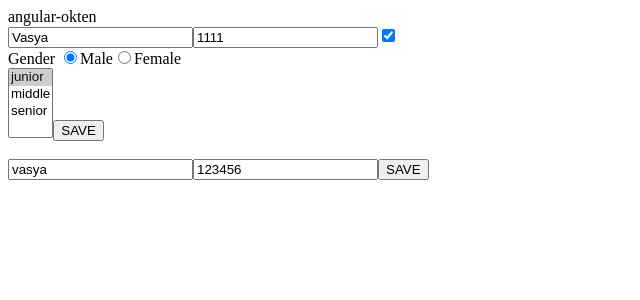
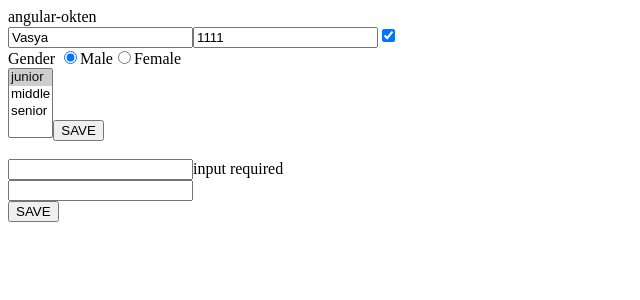
Before and after one commit to OleksandraRiabchenko/angular-okten, an Angular app: page / in a window 1280 px wide. Shown: the top 300 px of the page, without its empty margins (0-640 px from the left). Built offline with nearby package versions, Linux system fonts and the light colour scheme.

Commit message:
Lesson5 td-form & reactive-form

```diff
--- a/src/app/reactive-form/reactive-form.component.html
+++ b/src/app/reactive-form/reactive-form.component.html
@@ -1,6 +1,17 @@
-<form [formGroup]="myForm">
-  <input type="text" formControlName="username">
-  <input type="text" formControlName="password">
+<form [formGroup]="myForm" (ngSubmit)="save()">
+  <div>
+    <input type="text" [formControl]="username">
+    <span *ngIf="myForm.controls.username.errors?.required">input required</span>
+    <span *ngIf="myForm.controls.username.errors?.minlength">
+      min lenght - {{myForm.controls.username.errors?.minlength.requiredLength}}
+      actual lenght - {{myForm.controls.username.errors?.minlength.actualLength}}
+    </span>
+  </div>
+
+  <div>
+    <input type="text" formControlName="password">
+  </div>
+  <!--  <button [disabled]="myForm.invalid">SAVE</button>-->
   <button>SAVE</button>
 
 </form>
--- a/src/app/reactive-form/reactive-form.component.ts
+++ b/src/app/reactive-form/reactive-form.component.ts
@@ -1,6 +1,5 @@
 import {Component, OnInit} from '@angular/core';
-import {FormControl, FormGroup} from "@angular/forms";
-
+import {AbstractControl, FormControl, FormGroup, Validators} from "@angular/forms";
 
 
 @Component({
@@ -10,8 +9,17 @@ import {FormControl, FormGroup} from "@angular/forms";
 })
 export class ReactiveFormComponent implements OnInit {
 
-  username = new FormControl('vasya'); // прив'язка до інпутів
-  password = new FormControl('123456');
+  customValidator(inputValue:AbstractControl) {
+    console.log(inputValue)
+    if(inputValue.value.includes('duck')) {
+      return {achtung: 'duck word is present'}
+    }
+
+    return null; // -> errors (для того щоб валідатор хоть щось повертав і не видавав помилку)
+  }
+  username = new FormControl('', [Validators.required, Validators.minLength(3), Validators.maxLength(10), this.customValidator]);
+  password = new FormControl('');
+
 
   myForm: FormGroup = new FormGroup(
     {
@@ -25,4 +33,7 @@ export class ReactiveFormComponent implements OnInit {
   ngOnInit(): void {
   }
 
+  save() {
+    console.log(this.myForm)
+  }
 }
```
